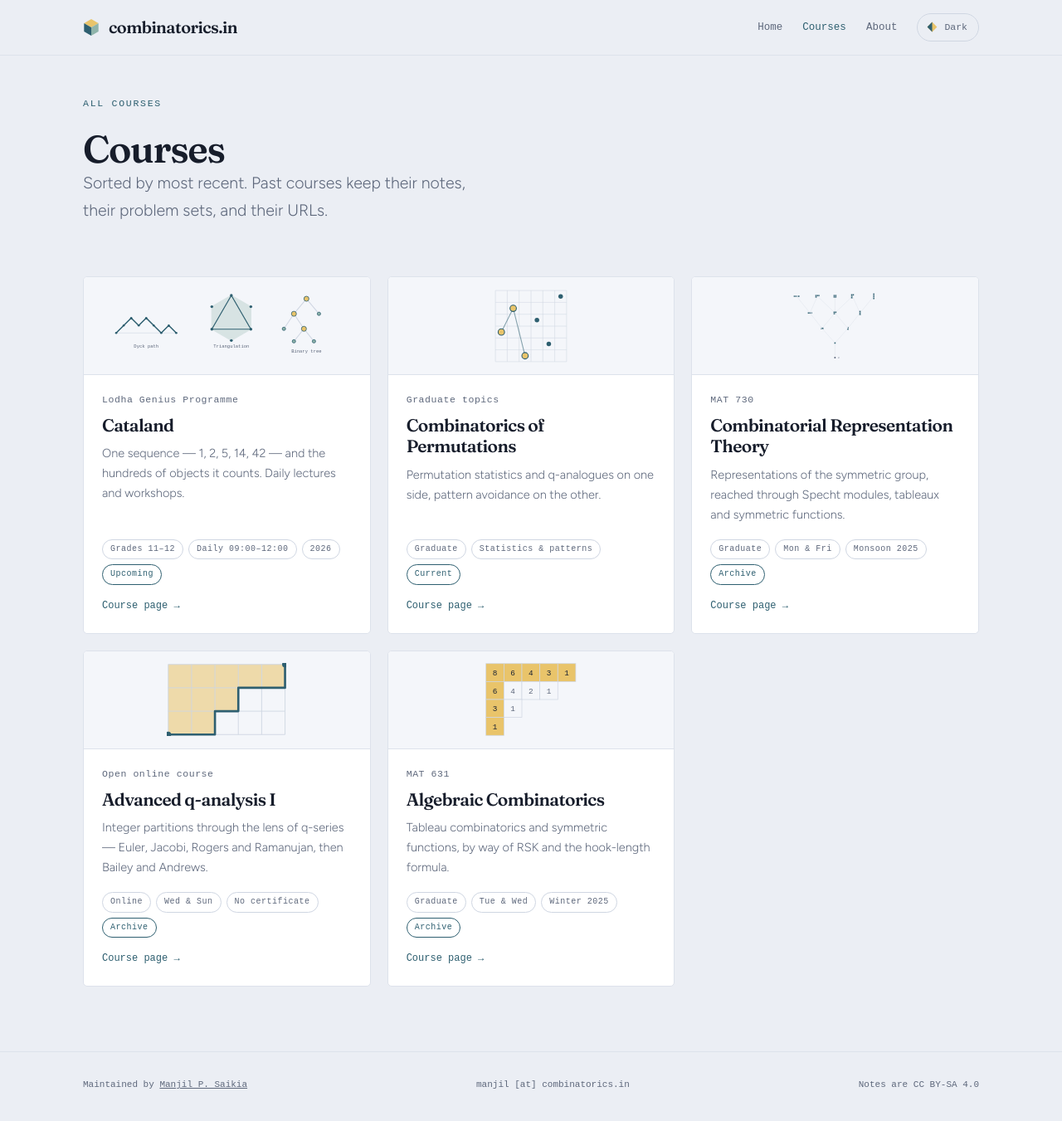
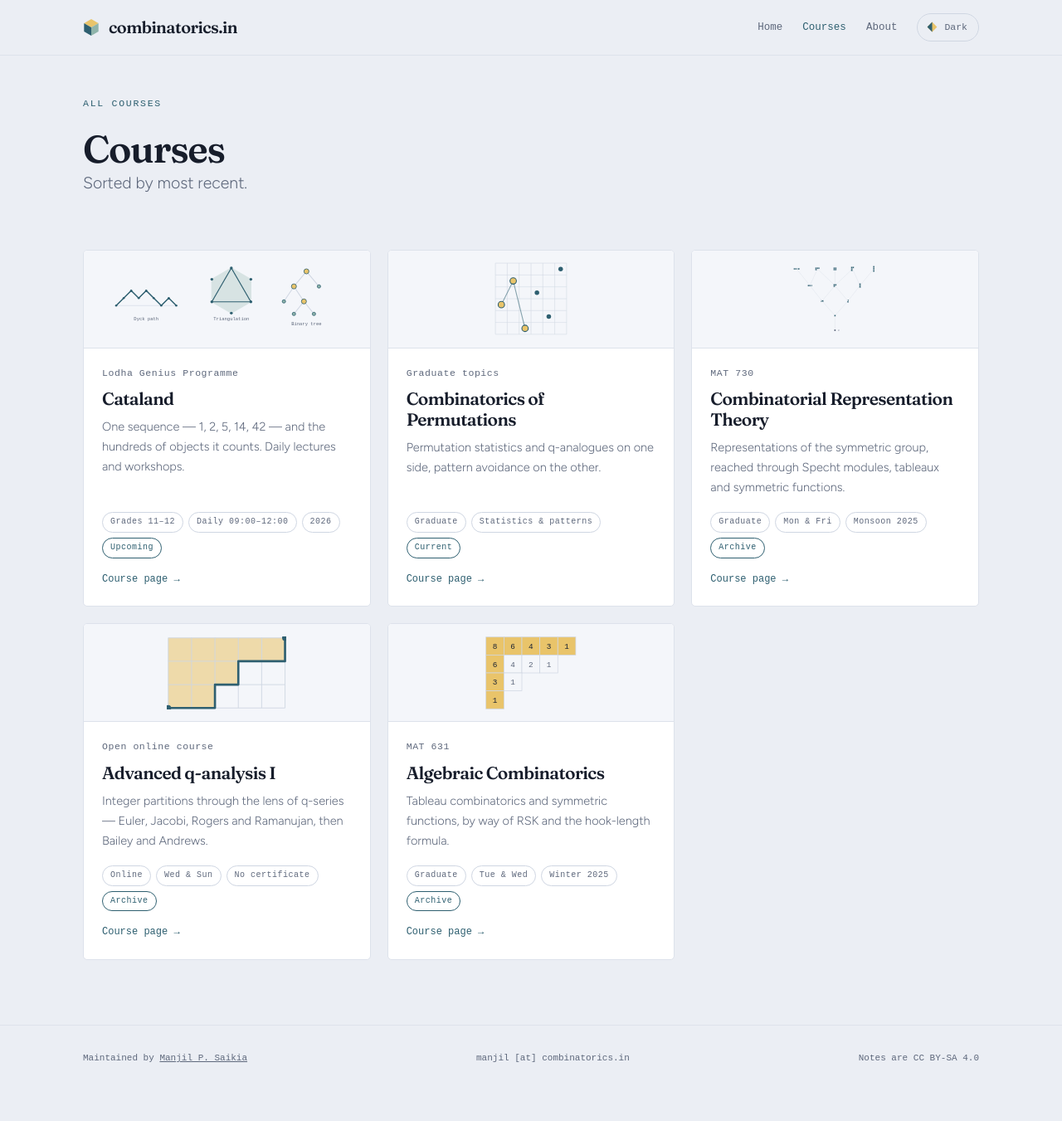
Before and after one commit to manjil-saikia/combinatorics.in, a Jekyll site: the page built from courses.html, in a window 1280 px wide and 1377 px high. Shown: the top 1351 px of the window at 83% size. Built offline with Jekyll 4.4.1, drawn with Linux system fonts in a browser that asks for light colours; some web fonts are replaced.

Commit message:
Update courses.html

```diff
--- a/courses.html
+++ b/courses.html
@@ -3,5 +3,5 @@ layout: courses
 title: Courses
 permalink: /courses/
 eyebrow: All courses
-lede: Sorted by most recent. Past courses keep their notes, their problem sets, and their URLs.
+lede: Sorted by most recent.
 ---
```
